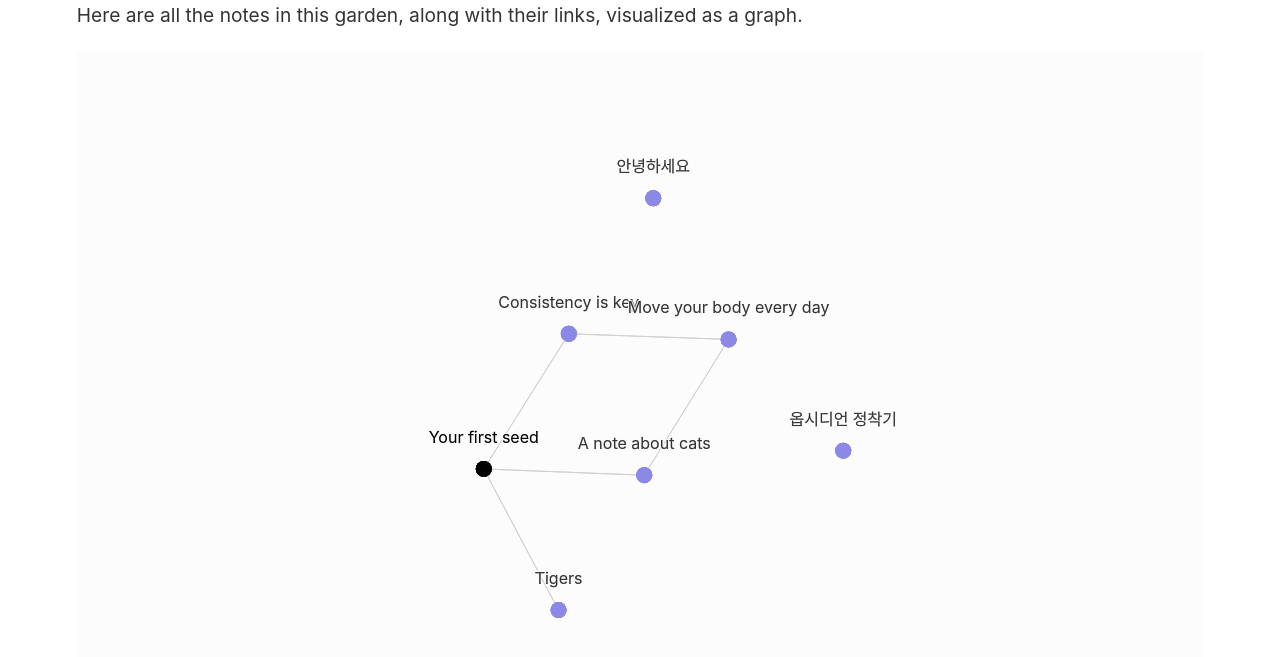
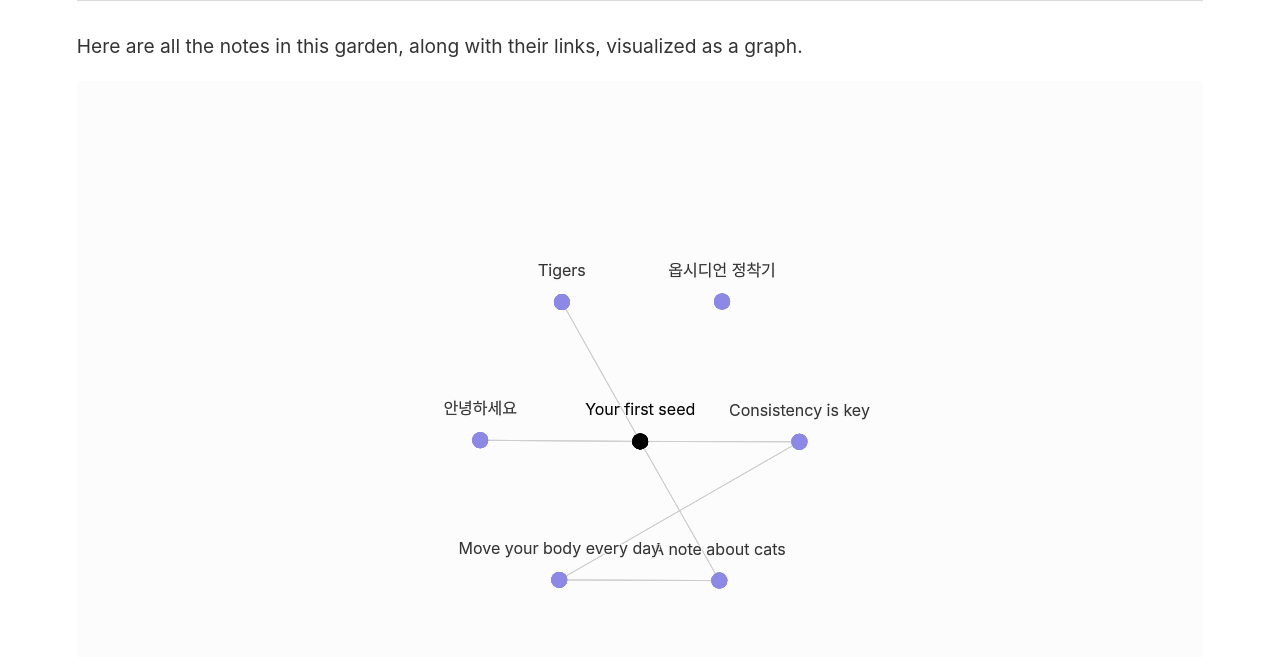
Before and after one commit to SOOOONG/JihanOpenArchive, a Jekyll site: the page built from _notes/your-first-note.md, in a window 1280 px wide and 900 px high, scrolled down 5218 px. Shown: the top 657 px of the window. Built offline with Jekyll 4.4.1, drawn with Linux system fonts in a browser that asks for light colours; some of the changed lines change nothing that is shown; some of the changed text lies outside the part shown.

Commit message:
Update your-first-note.md

```diff
--- a/_notes/your-first-note.md
+++ b/_notes/your-first-note.md
@@ -2,7 +2,7 @@
 title: Your first seed
 ---
 
-> [cat doc](/_notes/animals/cats.md)
+> [cat doc](/animals/cats.md)
 >
 ### Welcome!
 
@@ -19,7 +19,7 @@
 
 You can organize notes in subdirectories and link them normally. For example, the links above all point to the `_notes/animals/cats.md` file. Here's another example: [[tigers]].
 
-Non-latin languages are supported too: [[aliasname|안녕하세요]].
+Non-latin languages are supported too: [[안녕하세요]].
 
 Dashes and underscores in file names are supported, and may be omitted in the bracket link syntax. As an example, the `your-first-note.md` file can be linked to with [[your first note]] or [[your-first-note]], or even [[yOuR-FiRsT Note]].
 
@@ -28,7 +28,8 @@
 Alternatively, you can use regular [Markdown syntax](https://www.markdownguide.org/getting-started/) for links, with a relative link to the other note, like this: [this is a Markdown link to the note about cats](/cats){: .internal-link}. Don't forget to use the `.internal-link` class to make sure the link is styled as an internal link (without the little arrow).
 
 > what if no `{: .internal-link}`?
-> [this is a Markdown link to the note about cats](/cats)
+> [this is a Markdown link to the note about cats](cats)
+> **works in `Netlify.app` but no in `Obsidian`**
 
 Since the Web is all about HTML, you can always use plain HTML if you want, like this: <a class="internal-link" href="/cats">This is a link to the note about cats with HTML</a>.
 
```
